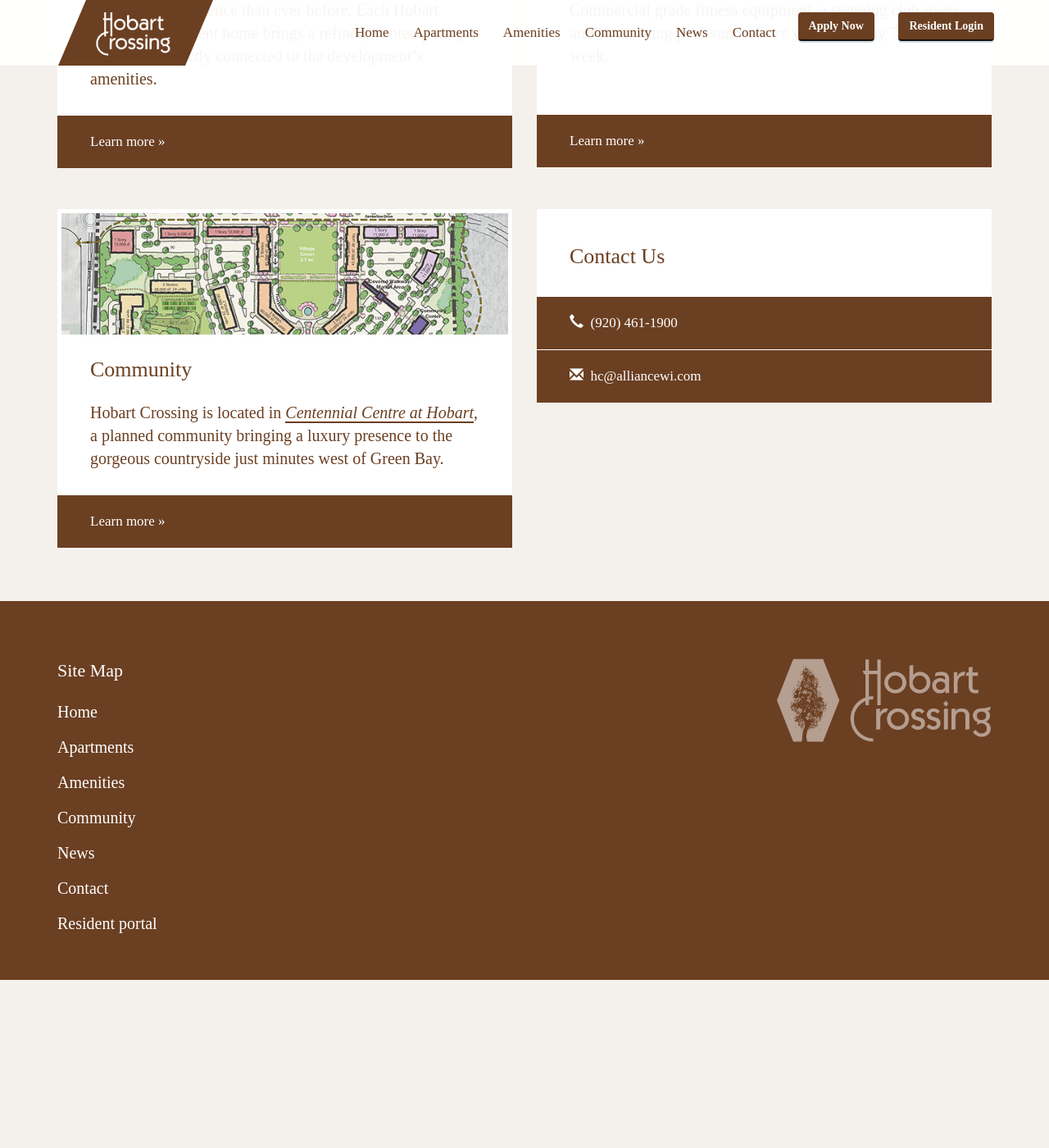
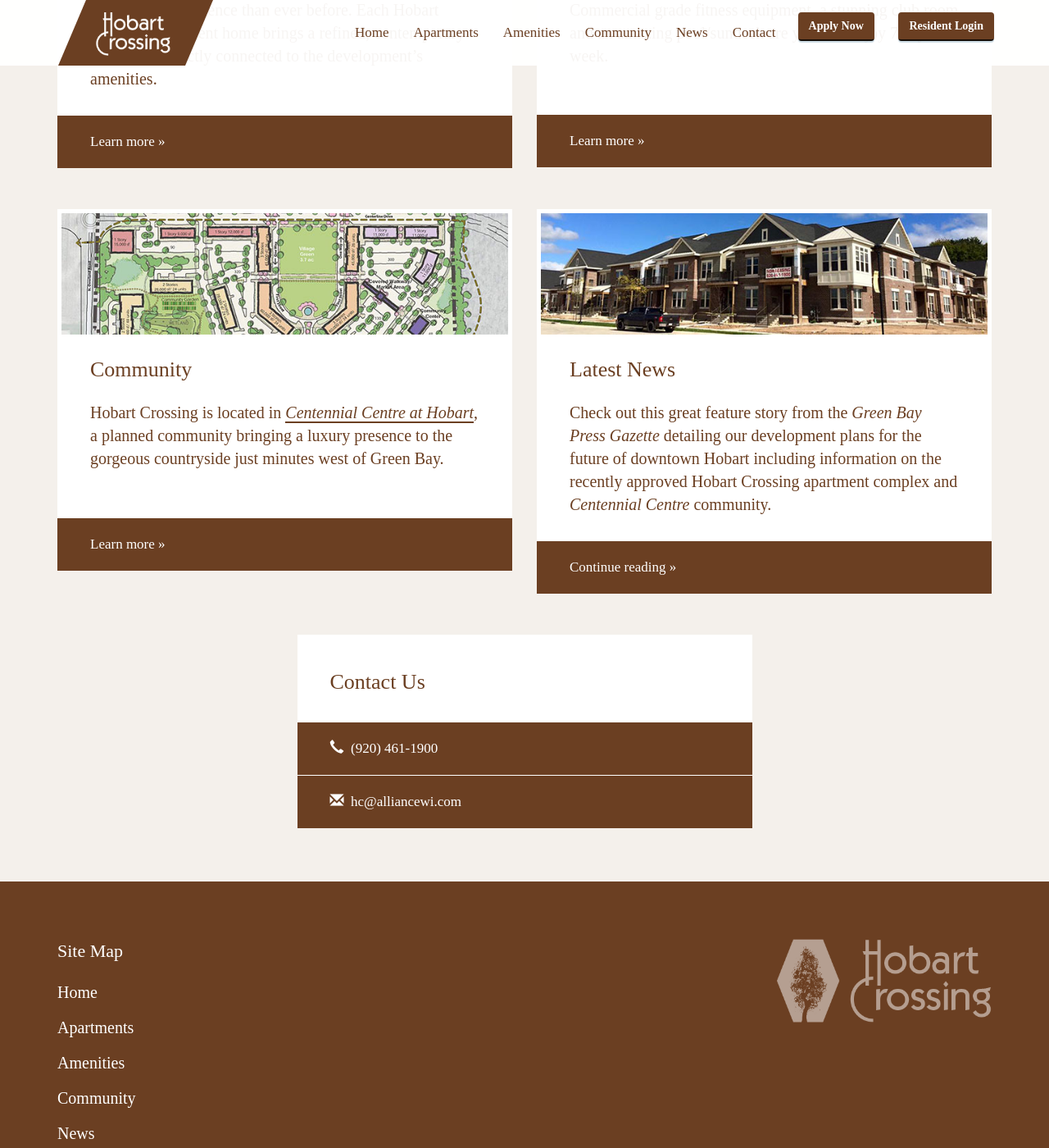
Before and after one commit to insight-creative/hobart-crossing, a Jekyll site: the page built from index.md, in a window 1280 px wide and 1400 px high, scrolled down 740 px. Shown: the whole window at 82% size. Built offline with Jekyll 4.4.1, drawn with Linux system fonts in a browser that asks for light colours; nearby versions of some CDN libraries; before the commit the page ends 1935 px from its top, so only the background shows below that.

Commit message:
added news tile back to home page per Erik

```diff
--- a/css/hobart.css
+++ b/css/hobart.css
@@ -323,7 +323,7 @@
 	height: 7px;
 }
 p.padding-card-hack2 {
-	height: 1px;
+	height: 9px;
 	margin-bottom: -1px;
 }
 
--- a/index.md
+++ b/index.md
@@ -53,6 +53,8 @@
         </div>
         <h1>Community</h1>
         <p>Hobart Crossing is located in <em><a href="http://buildinhobart.com">Centennial Centre at Hobart</a></em>, a planned community bringing a luxury presence to the gorgeous countryside just minutes west of Green Bay.</p>
+
+        <p class="padding-card-hack2"> </p>
         <div class="card-button-group">
           <a class="card-button" href="{{ site.baseurl }}/community">Learn more &raquo; </a>
         </div>
@@ -60,6 +62,26 @@
     </div>
 
     <div class="col-md-6">
+      <div class="card">
+        <div class="card-header">
+          <img src="{{ site.baseurl }}/img/news-header.jpg">
+        </div>
+        <h1>Latest News</h1>
+        <div class="post">
+          <p>Check out this great feature story from the <em>Green Bay Press Gazette</em> detailing our development plans for the future of downtown Hobart including information on the recently approved Hobart Crossing apartment complex and <em>Centennial Centre</em> community.</p>
+          <!-- weird Jekyll glitch, closing p tag required -->
+
+
+          <div class="card-button-group">
+            <a class="card-button" href="/news/">Continue reading &raquo;</a>
+          </div>
+        </div>
+      </div>
+    </div>
+  </div>
+
+  <div class="row">
+    <div class="col-md-offset-3 col-md-6">
       <div class="card">
         <h1>Contact Us</h1>
         <div class="card-button-group">
```
Also changed, not shown: img/news-header.jpg (added), 3 other files.
